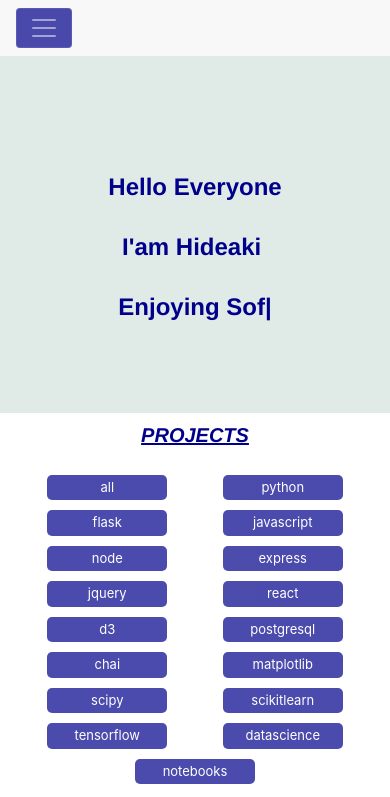
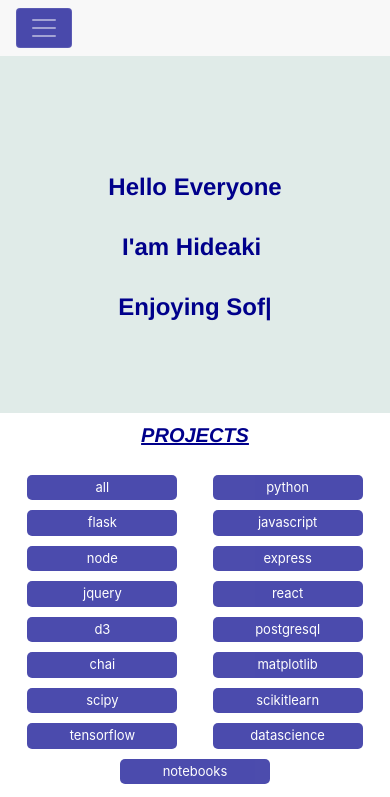
Before and after one commit to gadenahi/pf, a React (Create React App) app: page / in a window 390 px wide. Shown: the top 797 px of the page. Built offline with nearby package versions, Linux system fonts and the light colour scheme.

Commit message:
changed size of button

```diff
--- a/src/static/Project.css
+++ b/src/static/Project.css
@@ -28,7 +28,7 @@
     margin-right: 5px;
     font-size: 20px;
     opacity: 0.7;
-    width: 120px;
+    width: 150px;
 }
 
 .btns-filter:hover {
@@ -161,8 +161,8 @@
 @media (max-width: 500px){
     #projects{
       padding-top: 10px;
-      max-width: 90%;
-      width: 90%;
+      max-width: 95%;
+      width: 95%;
       margin-left: auto;
       margin-right: auto;
     }
@@ -170,6 +170,8 @@
     .btns-section {
       margin-top: -40px;
       margin-bottom: 10px;
+      max-width: 100%;
+      width: 100%;
     }
 
     .project-btns {
@@ -190,6 +192,8 @@
     .btns-filter {
       margin-top: 10px;
       font-size: 13px;
+      margin-left: 1px;
+      margin-right: 1px;
     }
 
     .project {
```
